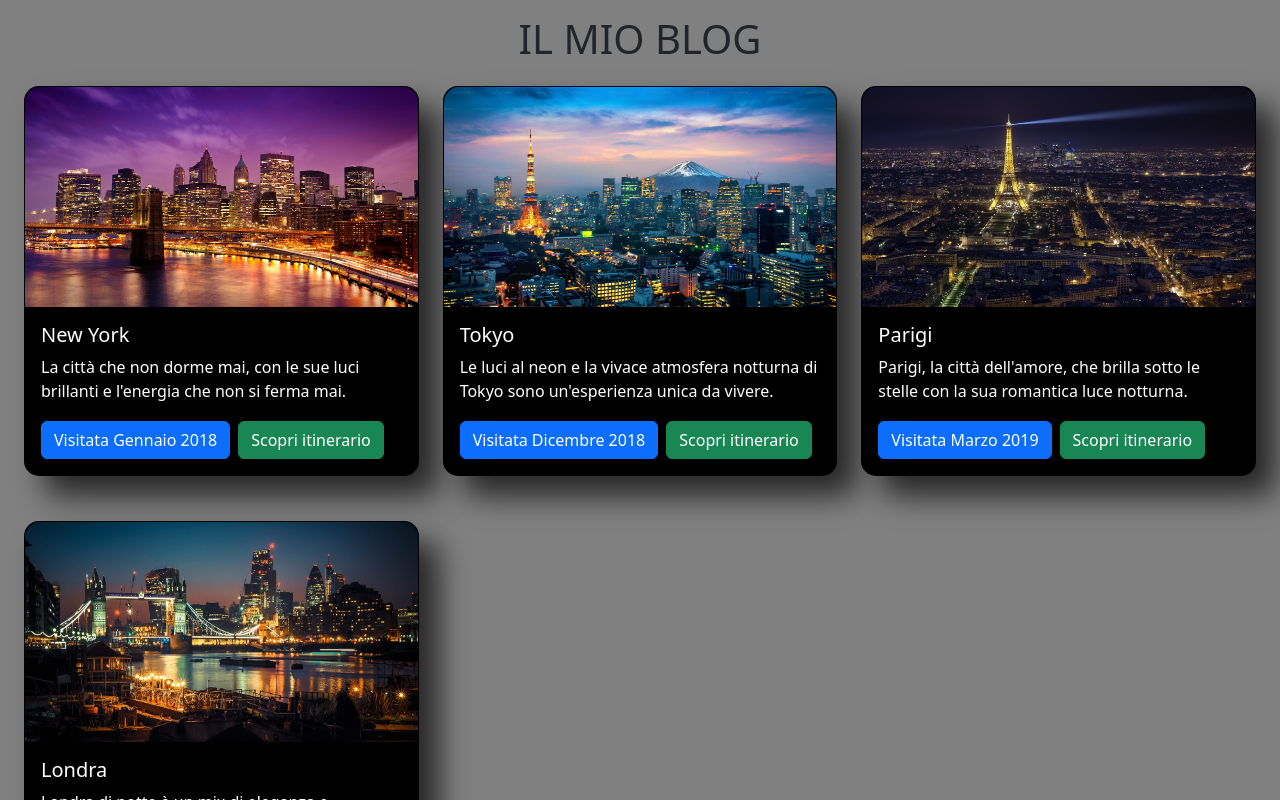
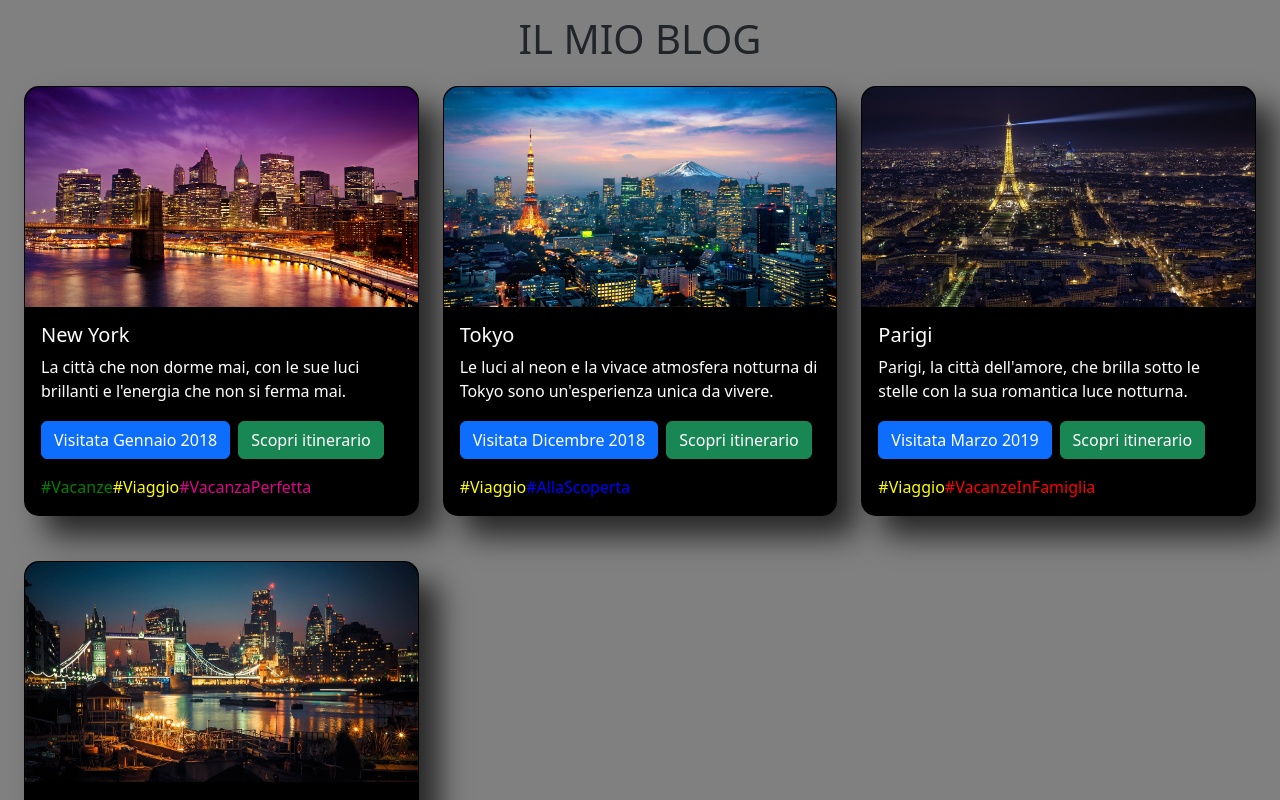
Before and after one commit to alessiotinaglia/react-form, a React (Vite) app: page / in a window 1280 px wide. Shown: the top 800 px of the page. Built offline with nearby package versions, Linux system fonts and the light colour scheme.

Commit message:
fine esercizio

```diff
--- a/src/components/MainComponent/Card.jsx
+++ b/src/components/MainComponent/Card.jsx
@@ -1,4 +1,3 @@
-
 import style from './Card.module.css';
 
 function Card({ cityImage }) {
@@ -11,6 +10,30 @@ function Card({ cityImage }) {
                     <p>{cityImage.description}</p>
                     <a href="#" className="btn btn-primary me-2">{cityImage.data}</a>
                     <a href="#" className="btn btn-success me-2">Scopri itinerario</a>
+                    <div className="tags mt-3">
+                        {cityImage.tags.map((tag) => {
+                            let tagClass = '';
+                            // filtra per trovare il tag giusto
+                            if (tag === "#Vacanze") {
+                                tagClass = `${style.vacanze}`;
+                            } else if (tag === "#Viaggio") {
+                                tagClass = `${style.viaggio}`;
+                            } else if (tag === "#VacanzaPerfetta") {
+                                tagClass = `${style.vacanzaPerfetta}`;
+                            } else if (tag === "#AllaScoperta") {
+                                tagClass = `${style.allaScoperta}`;
+                            } else if (tag === "#VacanzeInFamiglia") {
+                                tagClass = `${style.vacanzeInFamiglia}`;
+                            } else if (tag === "#Avventure") {
+                                tagClass = `${style.avventure}`;
+                            }
+                            return (
+                                <span key={tag} className={`${tagClass}`}>
+                                    {tag}
+                                </span>
+                            );
+                        })}
+                    </div>
                 </div>
             </div>
         </div>
--- a/src/components/MainComponent/Card.module.css
+++ b/src/components/MainComponent/Card.module.css
@@ -9,12 +9,43 @@
     aspect-ratio: 16/9;
 }
 
-.cardFotoCustom{
+.cardFotoCustom {
     border-radius: 15px 15px 0px 0px;
     height: 100%;
     cursor: pointer;
 }
 
+.cardCustom:hover {
+    scale: 1.05;
+    z-index: 1000;
+}
+
 p {
     height: 50px;
 }
+
+/* Colori tag */
+
+.vacanze {
+    color: green;
+}
+
+.vacanzaPerfetta {
+    color: rgb(223, 3, 139);
+}
+
+.viaggio {
+    color: yellow;
+}
+
+.allaScoperta {
+    color: blue;
+}
+
+.vacanzeInFamiglia{
+    color: red;
+}
+
+.avventure{
+    color: deepskyblue;
+}
--- a/src/dati/array.jsx
+++ b/src/dati/array.jsx
@@ -5,7 +5,7 @@ const cityImages = [
         title: "New York",
         description: "La città che non dorme mai, con le sue luci brillanti e l'energia che non si ferma mai.",
         data: "Visitata Gennaio 2018",
-        tags: ["html ", "css"],
+        tags: ["#Vacanze", "#Viaggio","#VacanzaPerfetta"],
         published: true,
     },
     {
@@ -14,7 +14,7 @@ const cityImages = [
         title: "Tokyo",
         description: "Le luci al neon e la vivace atmosfera notturna di Tokyo sono un'esperienza unica da vivere.",
         data: "Visitata Dicembre 2018",
-        tags: ["js ", "css"],
+        tags: ["#Viaggio", "#AllaScoperta"],
         published: true,
     },
     {
@@ -23,7 +23,7 @@ const cityImages = [
         title: "Parigi",
         description: "Parigi, la città dell'amore, che brilla sotto le stelle con la sua romantica luce notturna.",
         data: "Visitata Marzo 2019",
-        tags: ["js ", "php"],
+        tags: ["#Viaggio", "#VacanzeInFamiglia"],
         published: true,
     },
     {
@@ -32,7 +32,7 @@ const cityImages = [
         title: "Dubai",
         description: "Le luci spettacolari dei grattacieli e la vibrante vita notturna rendono Dubai un luogo incredibile.",
         data: "Visitata Novembre 2019",
-        tags: ["html"],
+        tags: ["#Viaggio"],
         published: false,
     },
     {
@@ -41,7 +41,7 @@ const cityImages = [
         title: "Londra",
         description: "Londra di notte è un mix di eleganza e modernità, con il famoso Big Ben illuminato.",
         data: "Visitata Maggio 2020",
-        tags: ["# html"],
+        tags: ["#Viaggio","#Avventure"],
         published: true,
     }
 ];
```
